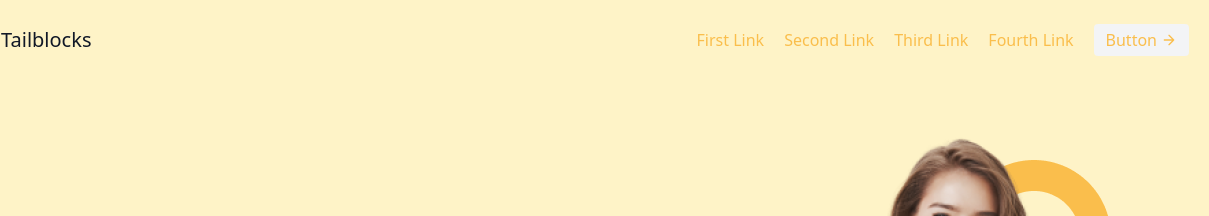
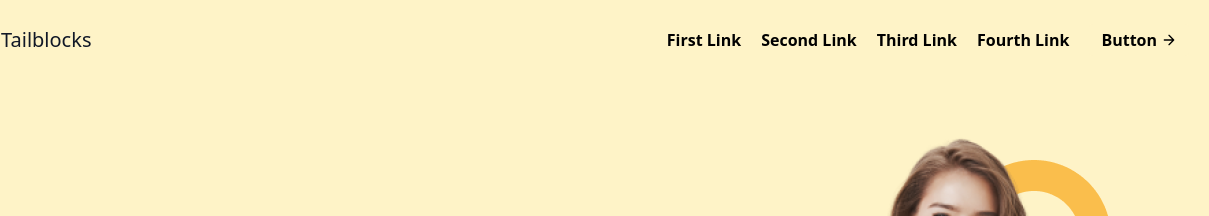
Before and after one commit to Ujjal-ENG/penguin_fashion, a plain HTML site: page index.html in a window 1280 px wide. Shown: the top 216 px of the page, 71-1280 px from the left. Drawn offline with nearby package versions, Linux system fonts and the light colour scheme.

Commit message:
done the full header part

```diff
--- a/index.html
+++ b/index.html
@@ -20,7 +20,7 @@
   <header class="container mx-auto bg-amber-100 h-screen">
 
     <!-- Nav Part -->
-    <nav class="text-[#FABE4C] body-font">
+    <nav class="text-black font-semibold body-font">
       <div class="container mx-auto flex flex-wrap p-5 flex-col md:flex-row items-center">
         <a class="flex title-font font-medium items-center text-gray-900 mb-4 md:mb-0">
           <svg xmlns="http://www.w3.org/2000/svg" fill="none" stroke="currentColor" stroke-linecap="round"
@@ -30,14 +30,14 @@
           </svg>
           <span class="ml-3 text-xl">Tailblocks</span>
         </a>
-        <nav class="md:ml-auto flex flex-wrap items-center text-base justify-center">
+        <nav class="md:ml-auto flex flex-wrap items-center text-base justify-center cursor-pointer">
           <a class="mr-5 hover:text-gray-900">First Link</a>
           <a class="mr-5 hover:text-gray-900">Second Link</a>
           <a class="mr-5 hover:text-gray-900">Third Link</a>
           <a class="mr-5 hover:text-gray-900">Fourth Link</a>
         </nav>
         <button
-          class="inline-flex items-center bg-gray-100 border-0 py-1 px-3 focus:outline-none hover:bg-gray-200 rounded text-base mt-4 md:mt-0">Button
+          class="inline-flex items-center bg-amber-100 border-0 py-1 px-3 focus:outline-none hover:bg-green-200 rounded text-base mt-4 md:mt-0">Button
           <svg fill="none" stroke="currentColor" stroke-linecap="round" stroke-linejoin="round" stroke-width="2"
             class="w-4 h-4 ml-1" viewBox="0 0 24 24">
             <path d="M5 12h14M12 5l7 7-7 7"></path>
```
